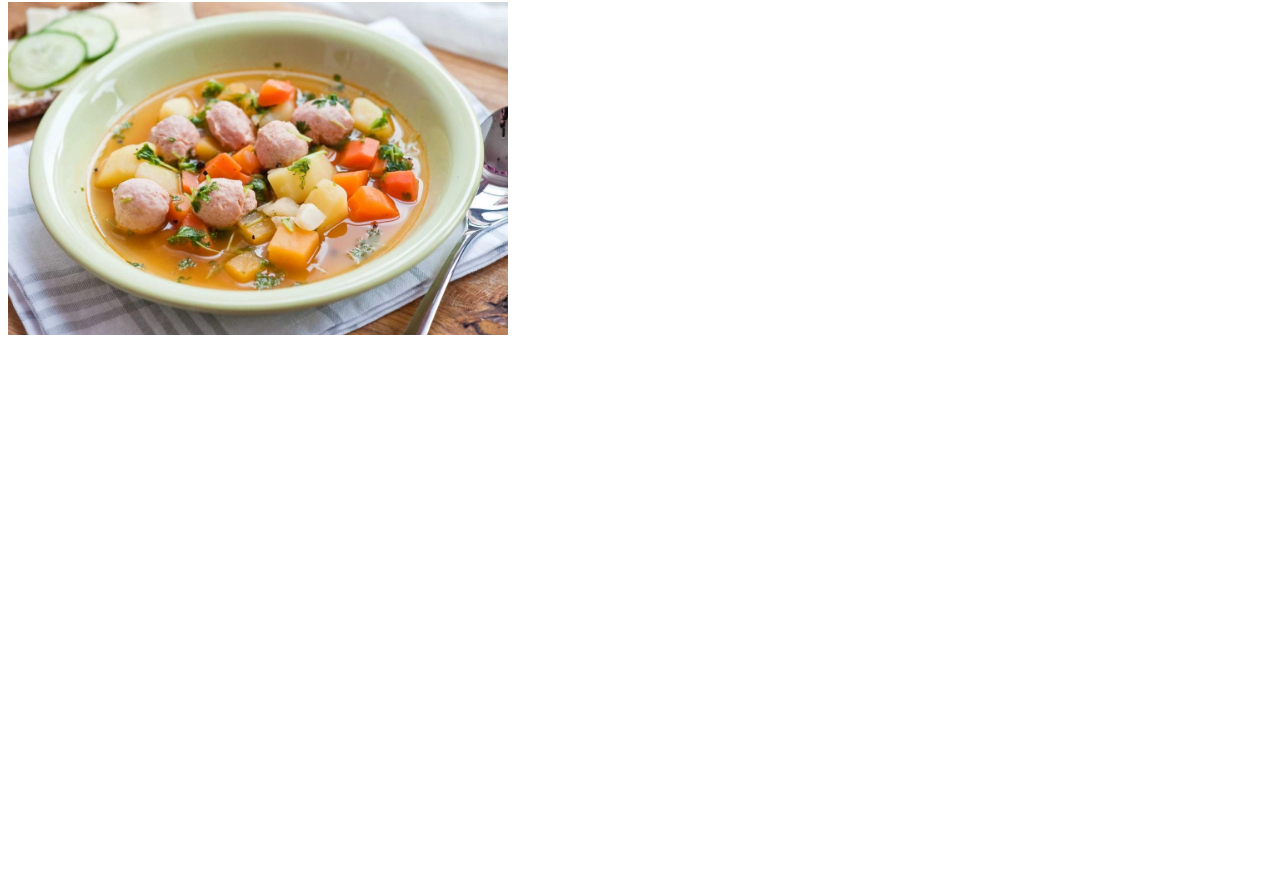
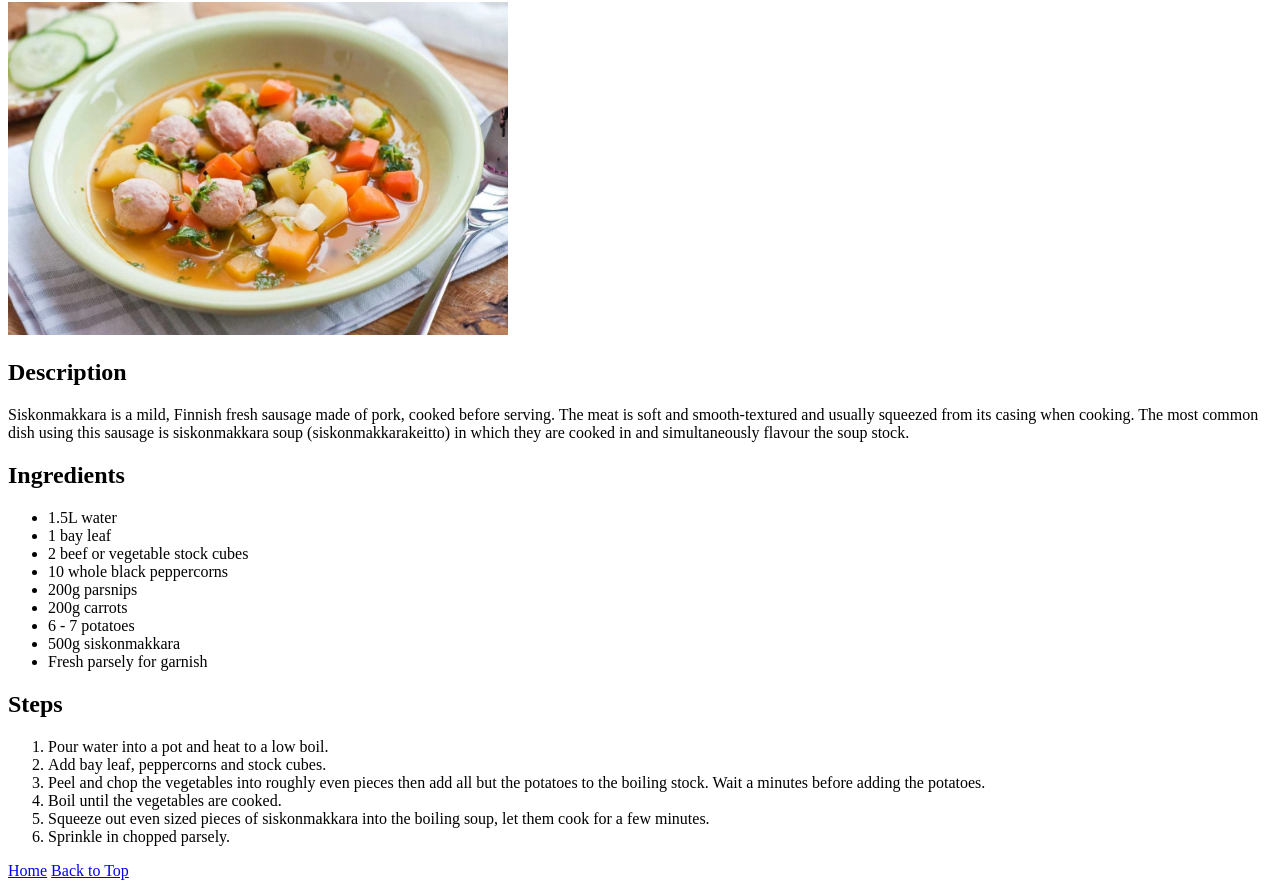
Before and after one commit to Matt-998/odin-recipies, a plain HTML site: page recipies/siskonmakkarakeitto.html in a window 1280 px wide. Shown: the part 78-966 px from the top of the page. Before the commit the page ends 800 px from the top, so only its background shows below. Drawn offline with Linux system fonts and the light colour scheme.

Commit message:
Finish final page

```diff
--- a/recipies/siskonmakkarakeitto.html
+++ b/recipies/siskonmakkarakeitto.html
@@ -9,5 +9,35 @@
 <body>
     <h1>Siskonmakkarakeitto</h1>
     <img src="../images/slime-sausage-soup.jpeg" alt="" width="500">
+
+    <h2>Description</h2>
+    <p>
+        Siskonmakkara is a mild, Finnish fresh sausage made of pork, cooked before serving. The meat is soft and smooth-textured and usually squeezed from its casing when cooking. The most common dish using this sausage is siskonmakkara soup (siskonmakkarakeitto) in which they are cooked in and simultaneously flavour the soup stock.
+    </p>
+
+    <h2>Ingredients</h2>
+    <ul>
+        <li>1.5L water</li>
+        <li>1 bay leaf</li>
+        <li>2 beef or vegetable stock cubes</li>
+        <li>10 whole black peppercorns</li>
+        <li>200g parsnips</li>
+        <li>200g carrots</li>
+        <li>6 - 7 potatoes</li>
+        <li>500g siskonmakkara</li>
+        <li>Fresh parsely for garnish</li>
+    </ul>
+
+    <h2>Steps</h2>
+    <ol>
+        <li>Pour water into a pot and heat to a low boil.</li>
+        <li>Add bay leaf, peppercorns and stock cubes.</li>
+        <li>Peel and chop the vegetables into roughly even pieces then add all but the potatoes to the boiling stock. Wait a minutes before adding the potatoes.</li>
+        <li>Boil until the vegetables are cooked.</li>
+        <li>Squeeze out even sized pieces of siskonmakkara into the boiling soup, let them cook for a few minutes.</li>
+        <li>Sprinkle in chopped parsely.</li>
+    </ol>
+    <a href="../index.html">Home</a>
+    <a href="./siskonmakkarakeitto.html">Back to Top</a>
 </body>
 </html>
```
